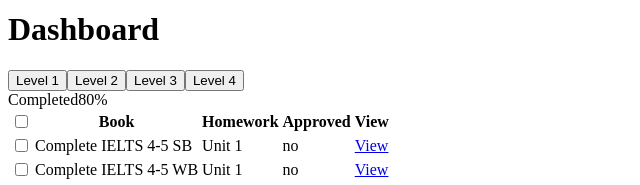
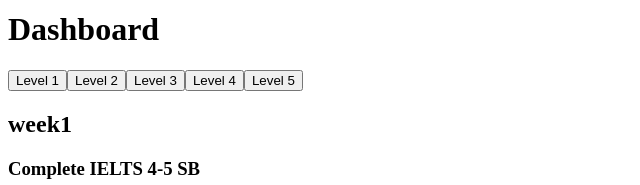
Before and after one commit to innovativecentre-it/innovativecentre-lms, a React (Create React App) app: page / in a window 1280 px wide. Shown: the part 737-922 px from the top of the page, without its empty margins (0-640 px from the left). Built offline with nearby package versions, Linux system fonts and the light colour scheme.

Commit message:
updating the database, separate; updating components to render dynamically.

```diff
--- a/src/components/Dashboard.jsx
+++ b/src/components/Dashboard.jsx
@@ -1,144 +1,18 @@
 import React from "react";
 import { Tabs } from "flowbite-react";
 import TrackerList from "./TrackerList";
+import trackerbase from "../database/dictionary";
 
 const Dashboard = () => {
-  const level1 = [
-    {
-      book: "Complete IELTS 4-5 SB",
-      unit: "Unit 1",
-      approved: "no",
-    },
-    {
-      book: "Complete IELTS 4-5 WB",
-      unit: "Unit 1",
-      approved: "no",
-    },
-    {
-      book: "Reading collections",
-      unit: "Unit 11",
-      approved: "no",
-    },
-    {
-      book: "Listening collections",
-      unit: "Unit ",
-      approved: "no",
-    },
-  ];
-  const level2 = [
-    {
-      book: "Objective IELTS Advanced",
-      unit: "Unit 1",
-      approved: "no",
-    },
-    {
-      book: "Graduation IELTS",
-      unit: "Unit 1",
-      approved: "no",
-    },
-    {
-      book: "Advantage Reading skills",
-      unit: "Unit 1",
-      approved: "no",
-    },
-    {
-      book: "Advantage Listening skills",
-      unit: "Unit 1",
-      approved: "no",
-    },
-    {
-      book: "Advanced Vocabulary for IELTS",
-      unit: "Unit 1",
-      approved: "no",
-    },
-    {
-      book: "Objective Proficiency",
-      unit: "Unit 1",
-      approved: "no",
-    },
-  ];
-  const level3 = [
-    {
-      book: "Intruduction to IELTS",
-      unit: "Unit 1",
-      approved: "no",
-    },
-    {
-      book: "Graduation skills for IELTS",
-      unit: "Unit 1",
-      approved: "no",
-    },
-    {
-      book: "Official Guide to IELTS",
-      unit: "Unit 1",
-      approved: "no",
-    },
-    {
-      book: "New insight into IELTS",
-      unit: "Unit 1",
-      approved: "no",
-    },
-    {
-      book: "Ready for IELTS",
-      unit: "Unit 1",
-      approved: "no",
-    },
-    {
-      book: "Mindset for IELTS L1-L3",
-      unit: "Unit 1",
-      approved: "no",
-    },
-  ];
-
-  const level4 = [
-    {
-      book: "Cambridge 11-14",
-      unit: "Unit 1",
-      approved: "yes",
-    },
-    {
-      book: "Cambridge Trainer 1-2",
-      unit: "Unit 1",
-      approved: "yes",
-    },
-    {
-      book: "Offical Guide to IELTS",
-      unit: "Unit 1",
-      approved: "yes",
-    },
-    {
-      book: "Cambridge English Testbank",
-      unit: "Unit 1",
-      approved: "yes",
-    },
-    {
-      book: "Longman practice 1-3",
-      unit: "Unit 1",
-      approved: "yes",
-    },
-    {
-      book: "Exam essentails 1-2",
-      unit: "Unit 1",
-      approved: "yes",
-    },
-  ];
-
   return (
     <div className="container mx-auto">
       <h1 className="my-5">Dashboard</h1>
       <Tabs.Group aria-label="Tabs with underline" style="underline">
-        <Tabs.Item title="Level 1">
-          <TrackerList levelData={level1} />
-        </Tabs.Item>
-        <Tabs.Item title="Level 2">
-          <TrackerList levelData={level2} />
-        </Tabs.Item>
-        <Tabs.Item title="Level 3">
-          <TrackerList levelData={level3} />
-        </Tabs.Item>
-        <Tabs.Item title="Level 4">
-          <TrackerList levelData={level4} />
-        </Tabs.Item>
+        {Object.keys(trackerbase).map((level, index) => (
+          <Tabs.Item title={`Level ${index + 1}`} key={level}>
+            <TrackerList levelData={trackerbase[level]} />
+          </Tabs.Item>
+        ))}
       </Tabs.Group>
     </div>
   );
--- /dev/null
+++ b/src/components/TrackerBook.jsx
@@ -0,0 +1,16 @@
+import React from "react";
+
+const TrackerBook = ({ bookData, bookTitle }) => {
+  return (
+    <div className="my-3">
+      <h3 className="my-2">{bookTitle}</h3>
+      <ul>
+        {bookData.units.map((unit, index) => (
+          <li key={`${bookTitle}_${index}`}>{unit}</li>
+        ))}
+      </ul>
+    </div>
+  );
+};
+
+export default TrackerBook;
--- a/src/components/TrackerList.jsx
+++ b/src/components/TrackerList.jsx
@@ -1,56 +1,23 @@
 import React from "react";
-import { Checkbox, Table, Progress } from "flowbite-react";
+import TrackerBook from "./TrackerBook";
 
-const TrackerList = (props) => {
+const TrackerList = ({ levelData }) => {
+  const weeks = Object.keys(levelData);
+
   return (
     <div>
-      <Progress
-        progress={80}
-        labelProgress={true}
-        textLabel="Completed"
-        labelText={true}
-        size="xl"
-        color="green"
-        className="mx-5 mb-7"
-      />
-      <Table hoverable={true}>
-        <Table.Head>
-          <Table.HeadCell className="!p-4">
-            <Checkbox />
-          </Table.HeadCell>
-          <Table.HeadCell>Book</Table.HeadCell>
-          <Table.HeadCell>Homework</Table.HeadCell>
-          <Table.HeadCell>Approved</Table.HeadCell>
-          <Table.HeadCell>
-            <span className="sr-only">View</span>
-          </Table.HeadCell>
-        </Table.Head>
-        <Table.Body className="divide-y">
-          {props.levelData.map((item, index) => (
-            <Table.Row
-              key={index}
-              className="bg-white dark:border-gray-700 dark:bg-gray-800"
-            >
-              <Table.Cell className="!p-4">
-                <Checkbox />
-              </Table.Cell>
-              <Table.Cell className="whitespace-nowrap font-medium text-gray-900 dark:text-white">
-                {item.book}
-              </Table.Cell>
-              <Table.Cell>{item.unit}</Table.Cell>
-              <Table.Cell>{item.approved}</Table.Cell>
-              <Table.Cell>
-                <a
-                  href="/"
-                  className="font-medium text-blue-600 hover:underline dark:text-blue-500"
-                >
-                  View
-                </a>
-              </Table.Cell>
-            </Table.Row>
+      {weeks.map((week) => (
+        <div key={week}>
+          <h2 className="my-3">{week}</h2>
+          {Object.keys(levelData[week].books).map((book, index) => (
+            <TrackerBook
+              bookData={levelData[week].books[book]}
+              bookTitle={book}
+              key={book}
+            />
           ))}
-        </Table.Body>
-      </Table>
+        </div>
+      ))}
     </div>
   );
 };
--- /dev/null
+++ b/src/database/dictionary.js
@@ -0,0 +1,195 @@
+const trackerbase = {
+  level1: {
+    week1: {
+      books: {
+        "Complete IELTS 4-5 SB": {
+          units: ["Unit 1", "Unit 2", "Unit 3"]
+        },
+        "Complete IELTS 4-5 WB": {
+          units: ["Unit 1", "Unit 2", "Unit 3"]
+        },
+        "Reading collections": {
+          units: ["Unit 11"]
+        },
+        "Listening collections": {
+          units: ["Unit 1"]
+        }
+      }
+    },
+    week2: {
+      books: {
+        // add books for week 2 of level 1 here
+      }
+    },
+    week3: {
+      books: {
+        // add books for week 3 of level 1 here
+      }
+    },
+    week4: {
+      books: {
+        // add books for week 4 of level 1 here
+      }
+    }
+  },
+  level2: {
+    week1: {
+      books: {
+        "Objective IELTS Advanced": {
+          units: ["Unit 1", "Unit 2", "Unit 3"]
+        },
+        "Graduation IELTS": {
+          units: ["Unit 1", "Unit 2", "Unit 3"]
+        },
+        "Advantage Reading skills": {
+          units: ["Unit 1", "Unit 2", "Unit 3"]
+        },
+        "Advantage Listening skills": {
+          units: ["Unit 1", "Unit 2", "Unit 3"]
+        },
+        "Advanced Vocabulary for IELTS": {
+          units: ["Unit 1", "Unit 2", "Unit 3"]
+        },
+        "Objective Proficiency": {
+          units: ["Unit 1", "Unit 2", "Unit 3"]
+        }
+      }
+    },
+    week2: {
+      books: {
+        // add books for week 2 of level 2 here
+      }
+    },
+    week3: {
+      books: {
+        // add books for week 3 of level 2 here
+      }
+    },
+    week4: {
+      books: {
+        // add books for week 4 of level 2 here
+      }
+    }
+  },
+  level3: {
+    week1: {
+      books: {
+        "Intruduction to IELTS": {
+          units: ["Unit 1", "Unit 2", "Unit 3"]
+        },
+        "Graduation skills for IELTS": {
+          units: ["Unit 1", "Unit 2", "Unit 3"]
+        },
+        "Official Guide to IELTS": {
+          units: ["Unit 1", "Unit 2", "Unit 3"]
+        },
+        "New insight into IELTS": {
+          units: ["Unit 1", "Unit 2", "Unit 3"]
+        },
+        "Ready for IELTS": {
+          units: ["Unit 1", "Unit 2", "Unit 3"]
+        },
+        "Mindset for IELTS L1-L3": {
+          units: ["Unit 1", "Unit 2", "Unit 3"]
+        }
+      }
+    },
+    week2: {
+      books: {
+        // add books for week 2 of level 3 here
+      }
+    },
+    week3: {
+      books: {
+        // add books for week 3 of level 3 here
+      }
+    },
+    week4: {
+      books: {
+        // add books for week 3 of level 3 here
+      }
+    },
+  },
+  level4: {
+    week1: {
+      books: {
+        "Intruduction to IELTS": {
+          units: ["Unit 1", "Unit 2", "Unit 3"]
+        },
+        "Graduation skills for IELTS": {
+          units: ["Unit 1", "Unit 2", "Unit 3"]
+        },
+        "Official Guide to IELTS": {
+          units: ["Unit 1", "Unit 2", "Unit 3"]
+        },
+        "New insight into IELTS": {
+          units: ["Unit 1", "Unit 2", "Unit 3"]
+        },
+        "Ready for IELTS": {
+          units: ["Unit 1", "Unit 2", "Unit 3"]
+        },
+        "Mindset for IELTS L1-L3": {
+          units: ["Unit 1", "Unit 2", "Unit 3"]
+        }
+      }
+    },
+    week2: {
+      books: {
+        // add books for week 2 of level 3 here
+      }
+    },
+    week3: {
+      books: {
+        // add books for week 3 of level 3 here
+      }
+    },
+    week4: {
+      books: {
+        // add books for week 3 of level 3 here
+      }
+    },
+  },
+  level5: {
+    week1: {
+      books: {
+        "Intruduction to IELTS": {
+          units: ["Unit 1", "Unit 2", "Unit 3"]
+        },
+        "Graduation skills for IELTS": {
+          units: ["Unit 1", "Unit 2", "Unit 3"]
+        },
+        "Official Guide to IELTS": {
+          units: ["Unit 1", "Unit 2", "Unit 3"]
+        },
+        "New insight into IELTS": {
+          units: ["Unit 1", "Unit 2", "Unit 3"]
+        },
+        "Ready for IELTS": {
+          units: ["Unit 1", "Unit 2", "Unit 3"]
+        },
+        "Mindset for IELTS L1-L3": {
+          units: ["Unit 1", "Unit 2", "Unit 3"]
+        }
+      }
+    },
+    week2: {
+      books: {
+        // add books for week 2 of level 3 here
+      }
+    },
+    week3: {
+      books: {
+        // add books for week 3 of level 3 here
+      }
+    },
+    week4: {
+      books: {
+        // add books for week 3 of level 3 here
+      }
+    },
+  }
+}
+
+
+
+export default trackerbase;
```
